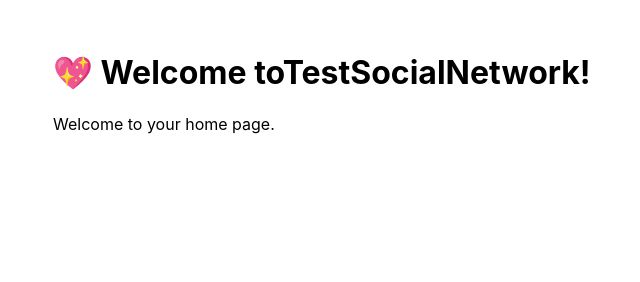
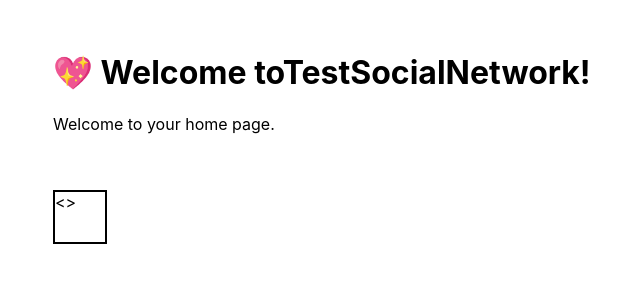
Before and after one commit to TetyLike3/TestSocialNetwork, an Electron app: page src/index.html in a window 800 px wide. Shown: the whole page, without its empty margins (43-683 px from the left). Drawn offline with Linux system fonts and the light colour scheme.

Commit message:
Added empty example post (div) with border

```diff
--- a/src/index.css
+++ b/src/index.css
@@ -5,3 +5,9 @@
   max-width: 38rem;
   padding: 2rem;
 }
+
+div {
+  width: 50px;
+  height: 50px;
+  border: solid black 2px;
+}
--- a/src/index.html
+++ b/src/index.html
@@ -13,6 +13,8 @@
     <p>Welcome to your home page.</p>
     <br>
     <br>
-
+    <div id="examplePost">
+      <>
+    </div>
   </body>
 </html>
```
